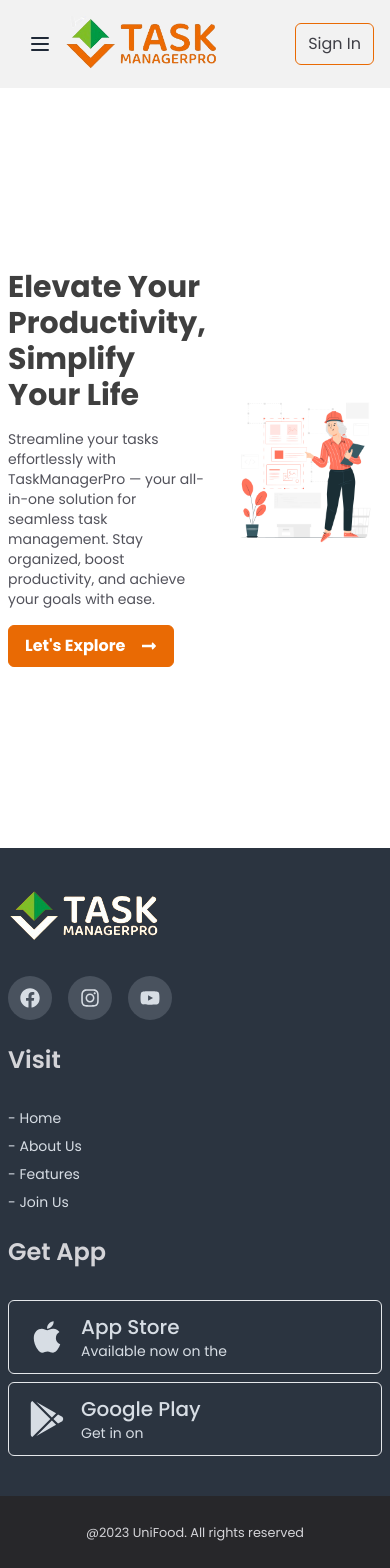
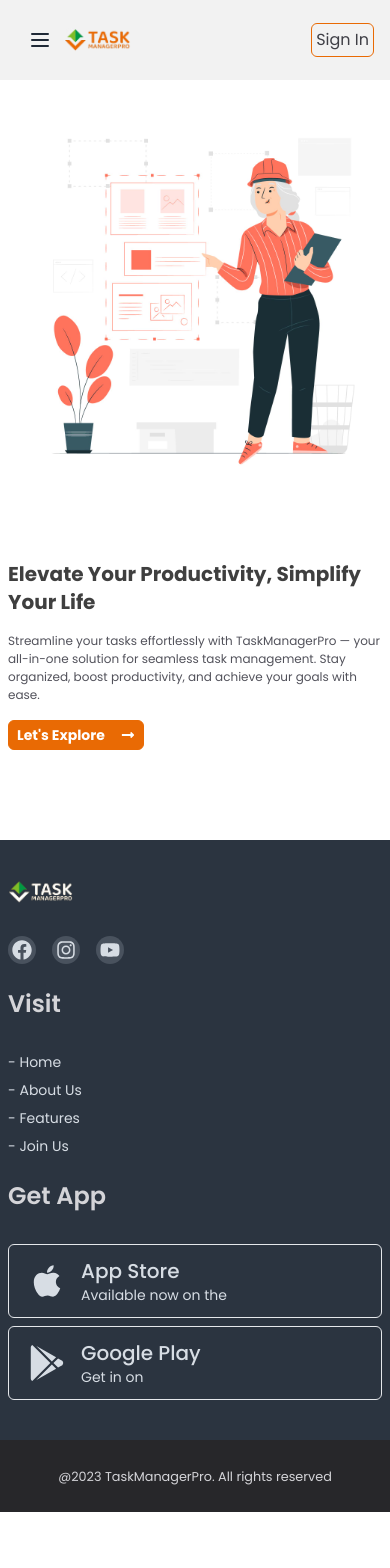
Before and after one commit to borhan98/TaskManagerPro-client, a React (Vite) app: page / in a window 390 px wide. After the commit the page ends 1512 px from the top, so only its background shows below. Built offline with nearby package versions, Linux system fonts and the light colour scheme; no server answers.

Commit message:
Responsive layout added

```diff
--- a/src/Components/LoggedUser.jsx
+++ b/src/Components/LoggedUser.jsx
@@ -4,7 +4,7 @@ const LoggedUser = () => {
   const { user } = useAuth();
   return (
     <div className="flex flex-col gap-4 items-center">
-      <figure className="w-20 h-20 rounded-full overflow-hidden">
+      <figure className="w-10 md:w-14 lg:w-20 h-10 md:h-14 lg:h-20 rounded-full overflow-hidden">
         <img
           className="w-full h-full"
           src={user?.photoURL ? user.photoURL : "https://i.ibb.co/JCVpNzQ/user.jpg"}
@@ -12,7 +12,7 @@ const LoggedUser = () => {
         />
       </figure>
       <div>
-        <h3 className="text-center text-lg font-medium">{user?.displayName}</h3>
+        <h3 className="text-center text-sm md:text-lg font-medium">{user?.displayName}</h3>
       </div>
     </div>
   );
--- a/src/Dashboard/Dashboard.jsx
+++ b/src/Dashboard/Dashboard.jsx
@@ -3,6 +3,7 @@ import Sidebar from "./DashboardPages/Sidebar";
 
 const Dashboard = () => {
   return (
+    <>
       <div className="container mx-auto px-2 lg:px-0 flex">
         <div className="w-2/12">
           <Sidebar />
@@ -11,6 +12,7 @@ const Dashboard = () => {
           <Outlet />
         </div>
       </div>
+    </>
   );
 };
 
--- a/src/Dashboard/DashboardPages/AllTasks/AllTasks.jsx
+++ b/src/Dashboard/DashboardPages/AllTasks/AllTasks.jsx
@@ -10,7 +10,7 @@ const AllTasks = () => {
   const onGoings = tasks.filter((task) => task.list === "ongoing");
   const completes = tasks.filter((task) => task.list === "completed");
   return (
-    <div className="my-10 mx-4">
+    <div className="my-10 mx-1 md:mx-4">
       {/* Add New Task Modal */}
       <dialog id="my_modal_3" className="modal">
         <AddTask refetch={refetch} />
--- a/src/Layouts/Main.jsx
+++ b/src/Layouts/Main.jsx
@@ -58,7 +58,7 @@ const Main = ({ children }) => {
             </div>
             <div className="flex-1">
               <Link to={"/"}>
-                <img className="h-14" src={mainLogo} alt="Logo" />
+                <img className="h-6 md:h-10 lg:h-14" src={mainLogo} alt="Logo" />
               </Link>
             </div>
             <div className="flex-1 hidden lg:block">
@@ -68,7 +68,7 @@ const Main = ({ children }) => {
               </ul>
             </div>
             {!user ? (
-              <Link to={"/login"} className="border border-[#E96A04] py-2 px-3 rounded-md text-zinc-700">Sign In</Link>
+              <Link to={"/login"} className="border border-[#E96A04] py-1 md:py-2 px-1 md:px-3 rounded-md text-zinc-700">Sign In</Link>
             ) : (
               <div className="dropdown dropdown-end">
                 <div
--- a/src/Pages/Footer.jsx
+++ b/src/Pages/Footer.jsx
@@ -7,22 +7,22 @@ const Footer = () => {
     return (
       <div className="bg-neutral">
         <footer className="container mx-auto px-2 lg:px-0 grid gap-6 md:grid-cols-3 footer p-10 text-neutral-content">
-          {/* Website logo and contact information */}
+          {/* Website logo */}
           <div>
             {/* logo*/}
             <Link>
               <div className="flex items-center mb-6">
-                <img className="h-14" src={Logo} alt="Logo" />
+                <img className="h-6 md:h-10 lg:h-14" src={Logo} alt="Logo" />
               </div>
             </Link>
             <div className="flex items-center gap-4  text-lg">
-              <span className="p-3 text-xl rounded-full bg-[#49525e] cursor-pointer ">
+              <span className="p-1 md:p-3 text-xl rounded-full bg-[#49525e] cursor-pointer ">
                 <FaFacebook />
               </span>
-              <span className="p-3 text-xl rounded-full bg-[#49525e] cursor-pointer ">
+              <span className="p-1 md:p-3 text-xl rounded-full bg-[#49525e] cursor-pointer ">
                 <FaInstagram />
               </span>
-              <span className="p-3 text-xl rounded-full bg-[#49525e] cursor-pointer ">
+              <span className="p-1 md:p-3 text-xl rounded-full bg-[#49525e] cursor-pointer ">
                 <FaYoutube />
               </span>
             </div>
@@ -57,7 +57,7 @@ const Footer = () => {
           </div>
         </footer>
         <div className="py-6 bg-[#27272A] ">
-          <p className="text-center text-zinc-300 "><small>@{new Date().getFullYear()} UniFood. All rights reserved</small></p>
+          <p className="text-center text-zinc-300 "><small>@{new Date().getFullYear()} TaskManagerPro. All rights reserved</small></p>
         </div>
       </div>
     );
--- a/src/Pages/Home/Banner.jsx
+++ b/src/Pages/Home/Banner.jsx
@@ -4,23 +4,23 @@ import BannerPhoto from "../../assets/Banner.jpg";
 
 const Banner = () => {
   return (
-    <div className="container mx-auto px-2 lg:px-0 min-h-[90vh] flex gap-4 items-center">
-      <div className="flex-1">
-        <h2 className="text-3xl md:text-4xl lg:text-5xl font-bold text-[#3F3F3F] ">
+    <div className="container mx-auto px-2 lg:px-0 min-h-[90vh] flex flex-col md:flex-row gap-4 items-center py-6">
+      <div className="order-2 md:order-1 flex-1">
+        <h2 className="text-xl md:text-4xl lg:text-5xl font-bold text-[#3F3F3F] ">
           Elevate Your Productivity, Simplify Your Life
         </h2>
-        <p className="text-sm md:text-base text-zinc-600 my-4">
+        <p className="text-[12px] md:text-base text-zinc-600 my-4">
           Streamline your tasks effortlessly with TaskManagerPro — your
           all-in-one solution for seamless task management. Stay organized,
           boost productivity, and achieve your goals with ease.
         </p>
         <Link to={"/login"}>
-          <span className="py-2 md:py-3 px-4 w-fit border border-[#E96A04] rounded-md flex gap-4 items-center bg-[#E96A04] text-white hover:bg-transparent hover:text-[#3F3F3F] duration-300 font-bold ">
+          <span className="py-1 md:py-3 px-2 md:px-4 w-fit border border-[#E96A04] rounded-md flex gap-4 items-center bg-[#E96A04] text-white hover:bg-transparent hover:text-[#3F3F3F] text-sm md:text-base duration-300 font-bold ">
             Let&#39;s Explore <FaLongArrowAltRight />
           </span>
         </Link>
       </div>
-      <figure className="flex-1">
+      <figure className="order-1 md:order-2 flex-1">
         <img src={BannerPhoto} alt="Banner Photo" />
       </figure>
     </div>
--- a/src/Pages/Login.jsx
+++ b/src/Pages/Login.jsx
@@ -36,8 +36,8 @@ const Login = () => {
   };
 
   return (
-    <div className="py-10 min-h-screen w-full bg-gradient-to-b from-[#E96A04] via-[#592801] to-[#121212] ">
-      <div className="max-w-md shadow-2xl mx-auto px-4 py-10 rounded-md bg-[#0000004f] ">
+    <div className="flex items-center justify-center py-10 min-h-screen w-full bg-gradient-to-b from-[#E96A04] via-[#592801] to-[#121212] ">
+      <div className="mx-2 lg:mx-0 w-full max-w-md shadow-2xl px-4 py-10 rounded-md bg-[#0000004f] ">
         <div className="flex items-center gap-4 mb-10">
           <div className="h-[2px] w-3/12 bg-base-200"></div>
           <h3 className="text-xl md:text-2xl w-6/12 text-center capitalize font-medium text-zinc-200">
--- a/src/Pages/Register.jsx
+++ b/src/Pages/Register.jsx
@@ -41,8 +41,8 @@ const Register = () => {
   };
 
   return (
-    <div className="py-10 min-h-screen w-full bg-gradient-to-b from-[#E96A04] via-[#592801] to-[#121212] ">
-      <div className="max-w-md shadow-2xl mx-auto px-4 py-10 rounded-md bg-[#0000004f] ">
+    <div className="flex items-center justify-center py-10 min-h-screen w-full bg-gradient-to-b from-[#E96A04] via-[#592801] to-[#121212] ">
+      <div className="mx-2 lg:mx-0 w-full max-w-md shadow-2xl mx-auto px-4 py-10 rounded-md bg-[#0000004f] ">
         <div className="flex items-center gap-4 mb-10">
           <div className="h-[2px] w-3/12 bg-base-200"></div>
           <h3 className="text-xl md:text-2xl w-6/12 text-center capitalize font-medium text-zinc-200">
```
Also changed, not shown: src/Dashboard/DashboardPages/Sidebar.jsx (+21 -11 lines). Lines whose indentation alone changed are shown as unchanged.
